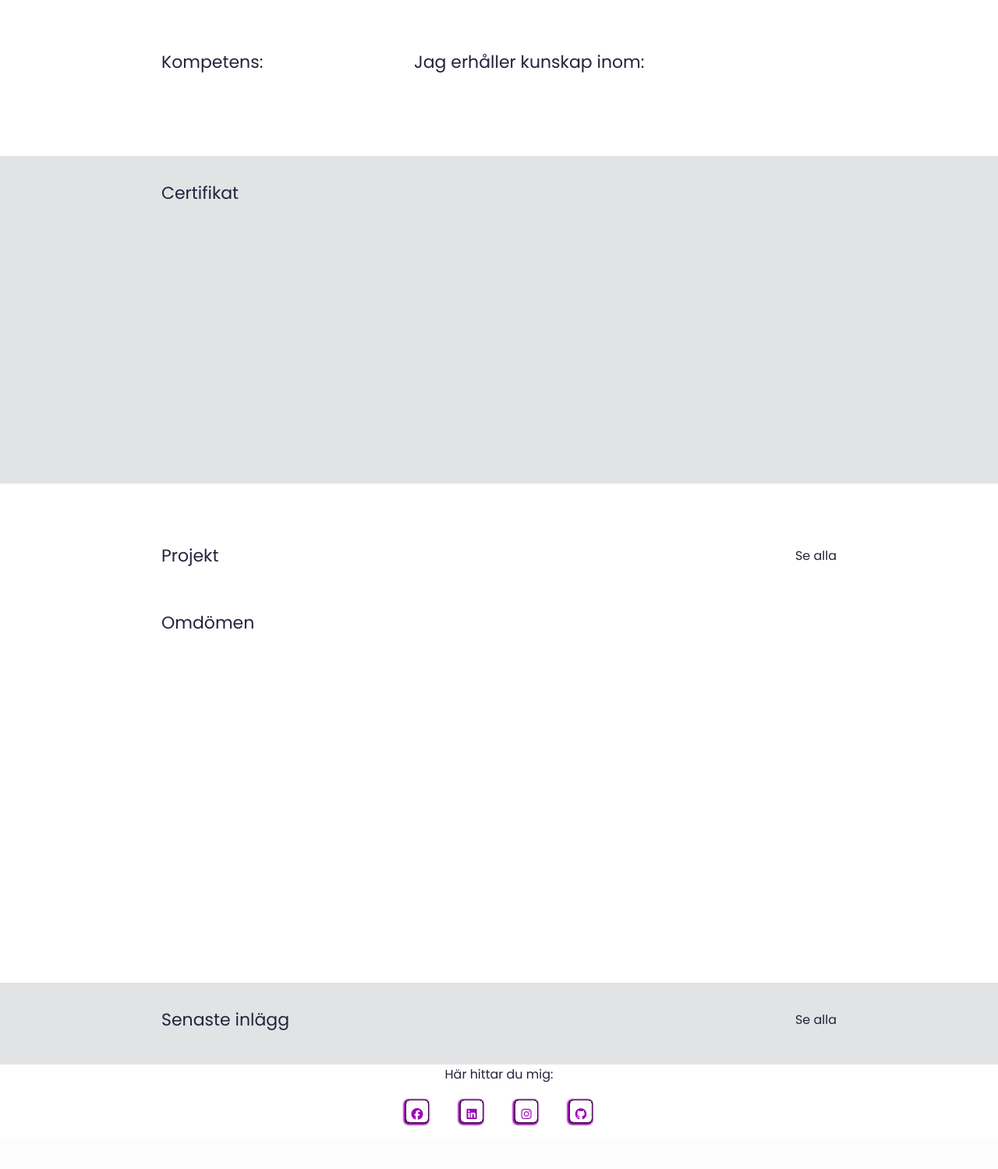
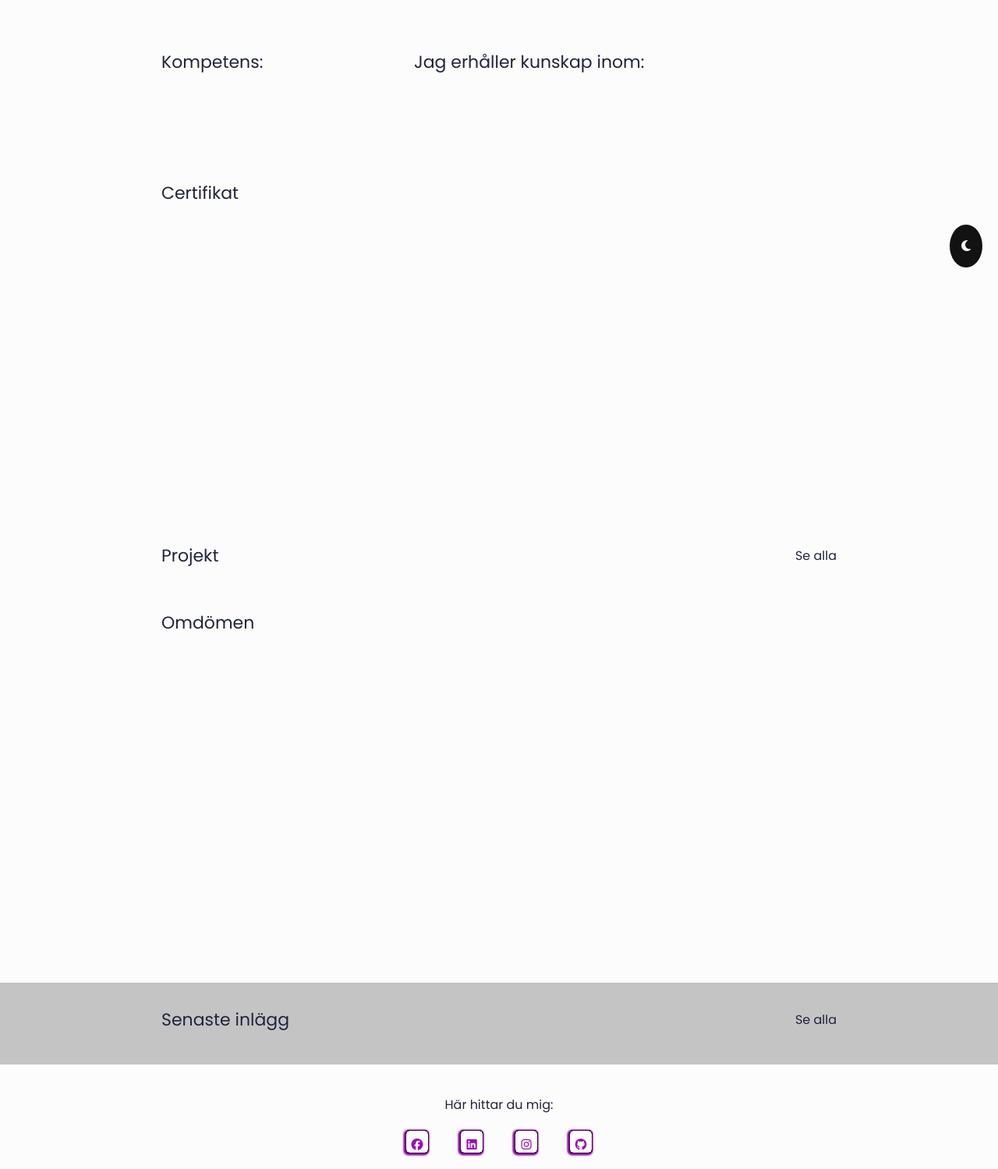
Before and after one commit to CBergane/Portfolio, a Django app: page / in a window 1280 px wide. Shown: the part 437-1936 px from the top of the page at 78% size. Before the commit the page ends 1881 px from the top, so only its background shows below. Run offline with Django 4.2, Linux system fonts and the light colour scheme; data that the repository does not hold is empty; some libraries are stand-ins or nearby versions.

Commit message:
added ligth and dark mode, and changed icons for skills

```diff
--- a/portfolio/models.py
+++ b/portfolio/models.py
@@ -12,6 +12,7 @@ class Skill(models.Model):
     name = models.CharField(max_length=20, blank=True, null=True)
     score = models.IntegerField(default=80, blank=True, null=True)
     image = models.FileField(blank=True, null=True, upload_to="skills")
+    icon_class = models.CharField(max_length=100, blank=True, help_text="Ange Font Awesome ikonklassen (t.ex. 'fas fa-user').")
     is_key_skill = models.BooleanField(default=False)
 
     def __str__(self):
--- a/static/css/style.css
+++ b/static/css/style.css
@@ -15,9 +15,43 @@ font-family: 'Heebo', sans-serif; */
   --medium: 500;
   --bold: 700;
   --black: 900;
-  --lightBg: #737373;
+  --lightBg: #c4c4c4;
   --bs-white: #fcfcfcf4;
   --underlineWidth: 60px;
+  --color-light: #121212;
+}
+
+[data-theme="dark"] {
+  --primaryColor: #9C07B6; /* Du kan behålla vissa färger om de passar båda teman */
+  --primaryDarkColor: #8b31c6; /* Mörkare version för mörkt tema */
+  --primaryHoverColor: #900AA8;
+  --secondaryColor: #4E9AF7; /* Justera färgen för bättre synlighet i mörkt tema */
+  --baseColor: #E2E2E5; /* Ljusare textfärg för mörkt tema */
+  --lightBg: #2e2e2e; /* Mörkare bakgrundsfärg */
+  --bs-white: #121212; /* Mycket mörkare version för bakgrunder och element */
+  --color-light: #fcfcfc;
+}
+
+.color-text path {
+  background-color: var(--color-light);
+  -webkit-mask: url(logo.svg) no-repeat center;
+  mask: url(logo.svg) no-repeat center;
+}
+
+.theme-toggle-btn {
+  padding: 15px;
+  font-size: 16px;
+  color: var(--bs-white);
+  background-color: var(--color-light);
+  border: none;
+  cursor: pointer;
+  border-radius: 50%;
+  transition: background-color 0.3s ease;
+
+  position: fixed; /* Eller 'absolute' om du endast vill positionera den inom förälderselementet */
+  bottom: 20px; /* Avstånd från botten */
+  right: 20px; /* Avstånd från höger */
+  z-index: 1000; /* Se till att den ligger över andra element */
 }
 
 html {
@@ -28,6 +62,11 @@ body {
   font-family: var(--baseFont);
   color: var(--baseColor);
   line-height: normal;
+  background-color: var(--bs-white);
+}
+
+.bg-secondary-subtle {
+  background-color: var(--lightBg) !important;
 }
 
 ul {
@@ -300,6 +339,7 @@ a, .btn {
 .bannerBtnCol {
 	padding-top: 15px;
 }
+
 .innerPageBannerCol {
 	padding: 180px 0 150px;
 }
@@ -464,6 +504,7 @@ input[type=text], input[type=email], select, textarea {
 /* Certificates */
 
 .swiper {
+  background-color: var(--bs-white);
   width: 800px;
   height: 300px;
 }
@@ -649,6 +690,10 @@ input[type=text], input[type=email], select, textarea {
 /* Flashcards end */
 
 /* Footer */
+
+.footer {
+  padding-top: 15px;
+}
 
 .icons a {
   margin: 20px 20px;
--- a/templates/base.html
+++ b/templates/base.html
@@ -29,7 +29,7 @@
 
     <title>{% block title %}{% endblock %}</title>
 </head>
-<body>
+<body class="">
     {% include 'includes/nav.html' %}
     {% include 'includes/messages.html' %}
     {% block content %}
@@ -48,5 +48,36 @@
            }, 3000);
 
       </script>
+
+      <script>
+        const themeToggleBtn = document.getElementById('theme-toggle');
+        const body = document.body;
+
+        // Funktion för att uppdatera knappens utseende baserat på det aktuella temat
+        function updateButtonTheme() {
+            if (body.getAttribute('data-theme') === 'dark') {
+                themeToggleBtn.innerHTML = '<i class="fa-regular fa-sun"></i>';
+            } else {
+                themeToggleBtn.innerHTML = '<i class="fa-solid fa-moon"></i>';
+            }
+        }
+
+        themeToggleBtn.addEventListener('click', function() {
+            if (body.getAttribute('data-theme') === 'dark') {
+                body.setAttribute('data-theme', 'light');
+                localStorage.setItem('theme', 'light');
+            } else {
+                body.setAttribute('data-theme', 'dark');
+                localStorage.setItem('theme', 'dark');
+            }
+            updateButtonTheme(); // Uppdatera knappens utseende efter temaväxling
+        });
+
+        document.addEventListener('DOMContentLoaded', (event) => {
+            const savedTheme = localStorage.getItem('theme') || 'light'; // Använd systemets preferens eller standardvärdet 'light' om inget finns sparad
+            body.setAttribute('data-theme', savedTheme);
+            updateButtonTheme(); // Initial uppdatering av knappens utseende baserat på sparade temat
+        });
+      </script>
 </body>
 </html>
--- a/templates/includes/footer.html
+++ b/templates/includes/footer.html
@@ -4,7 +4,7 @@ Start Footer Bar
 ================================= -->
 
 <footer class="footer">
-    <p class="m-0 text-center">Här hittar du mig:</p>
+    <p class="m-0 text-center pt-4">Här hittar du mig:</p>
         <div class="icons">
             <a href="https://www.facebook.com/christian.bergane" target="_blank">
                 <div class="layer">
--- a/templates/includes/nav.html
+++ b/templates/includes/nav.html
@@ -15,6 +15,9 @@ Start Navigation Bar
               <span class="navToggle__text">Toggle Menu</span>
           </button>
           </div>
+            <button id="theme-toggle" class="theme-toggle-btn">
+            Växla Tema
+            </button>
           <div class="navCollapseCol">
             <div class="navCol">
                 <ul>
--- a/templates/index.html
+++ b/templates/index.html
@@ -45,11 +45,14 @@
             {% for sk in me.userprofile.skills.all %}
             {% if sk.is_key_skill %}
             <div class="keySkillCard">
-              {% if sk.image %}
-              <div class="ksIconCol">
+
+              <div class="ksIconCol color-text">
+                <i class="{{ sk.icon_class }}"></i>
+                {% if sk.image %}
                 <img src="{{sk.image.url}}" alt="...">
+                {% endif %}
               </div>
-              {% endif %}
+
               <span class="ksText">{{sk.name}}</span>
             </div>
             {% endif %}
@@ -85,8 +88,8 @@
     </div>
   </div>
 </section>
-<section>
-    <div class="sectionSpaceSm bg-secondary-subtle">
+<section >
+    <div class="sectionSpaceSm">
       <div class="container">
         <div class="row pb-3">
           <div class="col">
@@ -187,8 +190,6 @@
               <div class="test-swiper-button-next swiper-button-next swiperBtnStyle"></div>
               <div class="test-swiper-button-prev swiper-button-prev swiperBtnStyle"></div>
             </div>
-
-
           </div>
         </div>
       </div>
```
Also changed, not shown: bergane/settings.py (+7 -7 lines), portfolio/migrations/0005_skill_icon.py (added), portfolio/migrations/0006_remove_skill_icon_skill_icon_class.py (added), 1 other file. Lines whose indentation alone changed are shown as unchanged.
